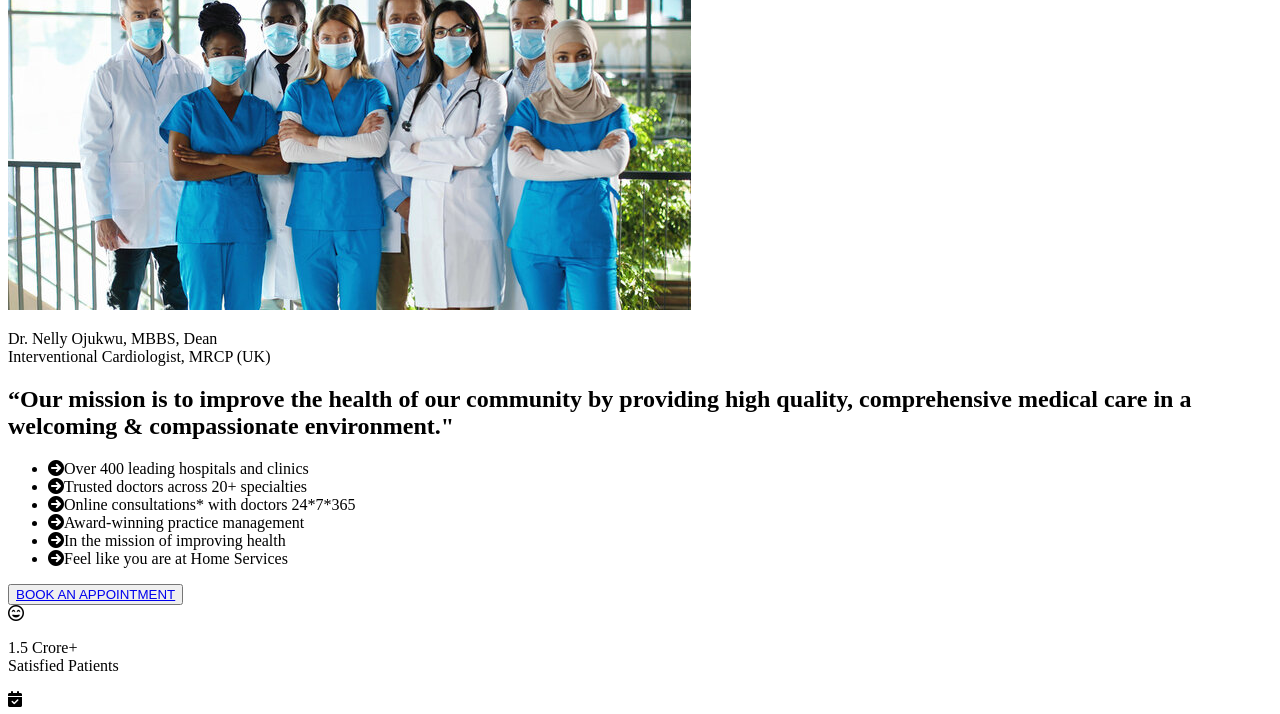
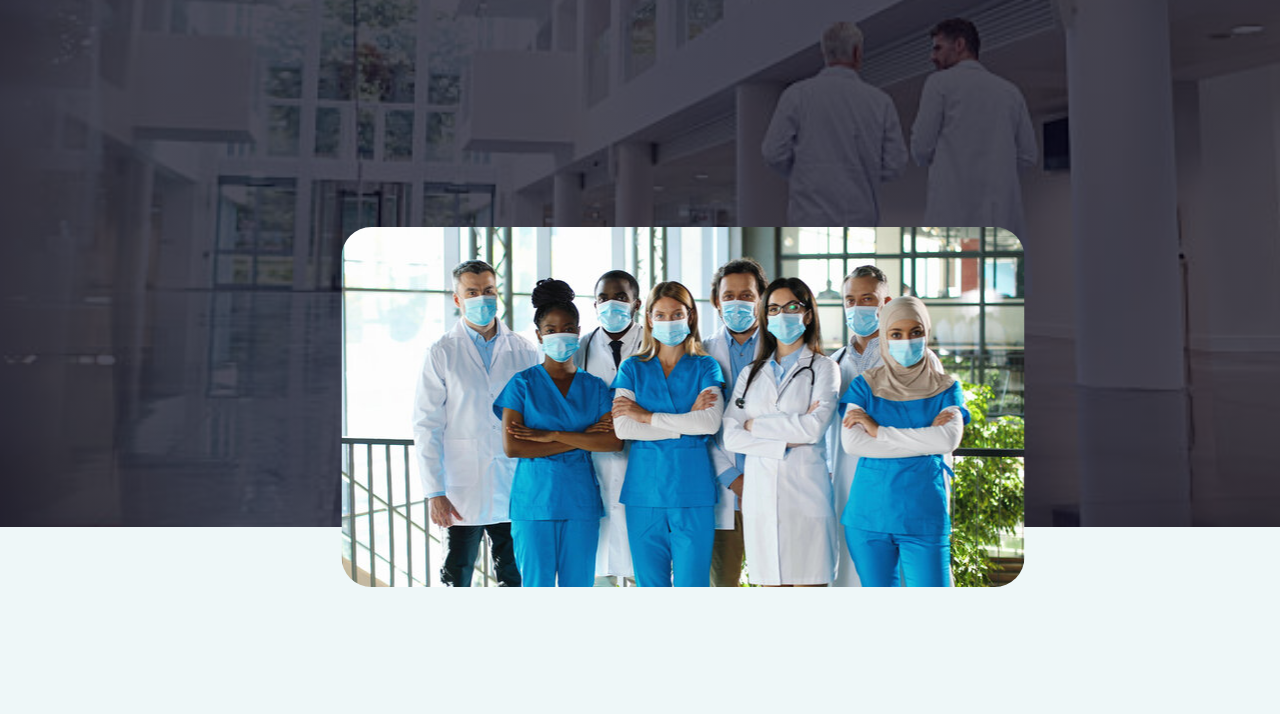
Before and after one commit to AjBamz/My-hospital-project, a plain HTML site: page about-us.html in a window 1280 px wide. Shown: the part 393-1107 px from the top of the page. Drawn offline with Linux system fonts and the light colour scheme; files whose address does not match are found by name.

Commit message:
Update about-us.html

```diff
--- a/about-us.html
+++ b/about-us.html
@@ -4,7 +4,7 @@
     <meta charset="UTF-8">
     <meta http-equiv="X-UA-Compatible" content="IE=edge">
     <meta name="viewport" content="width=device-width, initial-scale=1.0">
-    <link rel="stylesheet" href="/myhospital project/asset/CSS/myhosp.css">
+    <link rel="stylesheet" href="asset/CSS/myhosp.css">
     <link rel="stylesheet" href="/myhospital project/asset/fontawesome-free-6.1.1-web/css/all.css">
     <title>hospital project</title>
 
```
